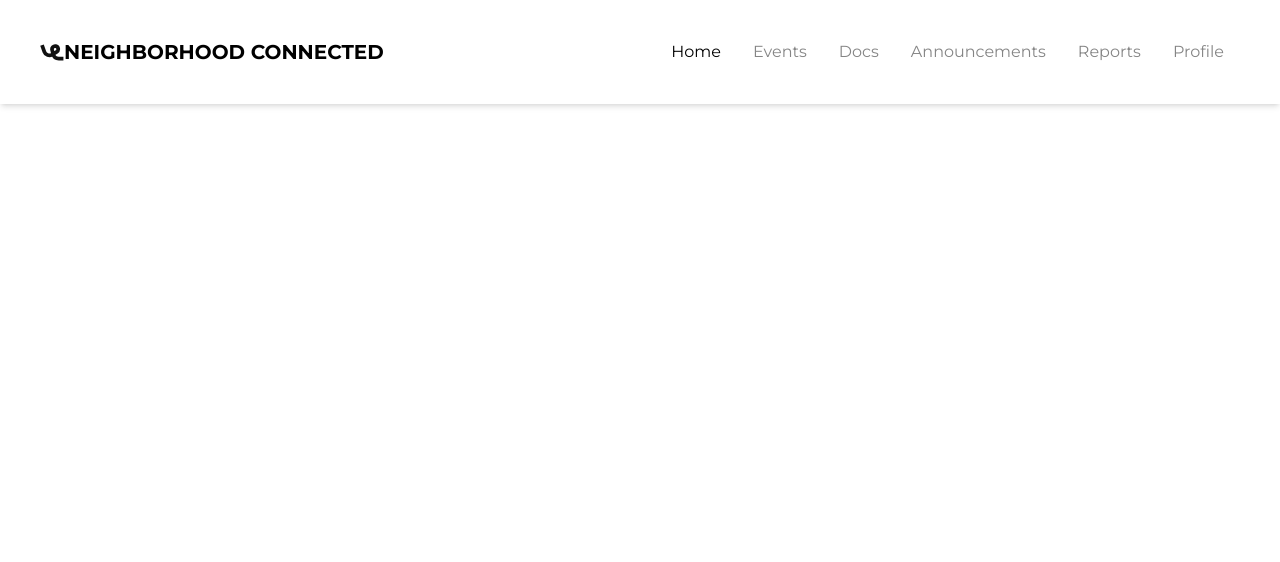
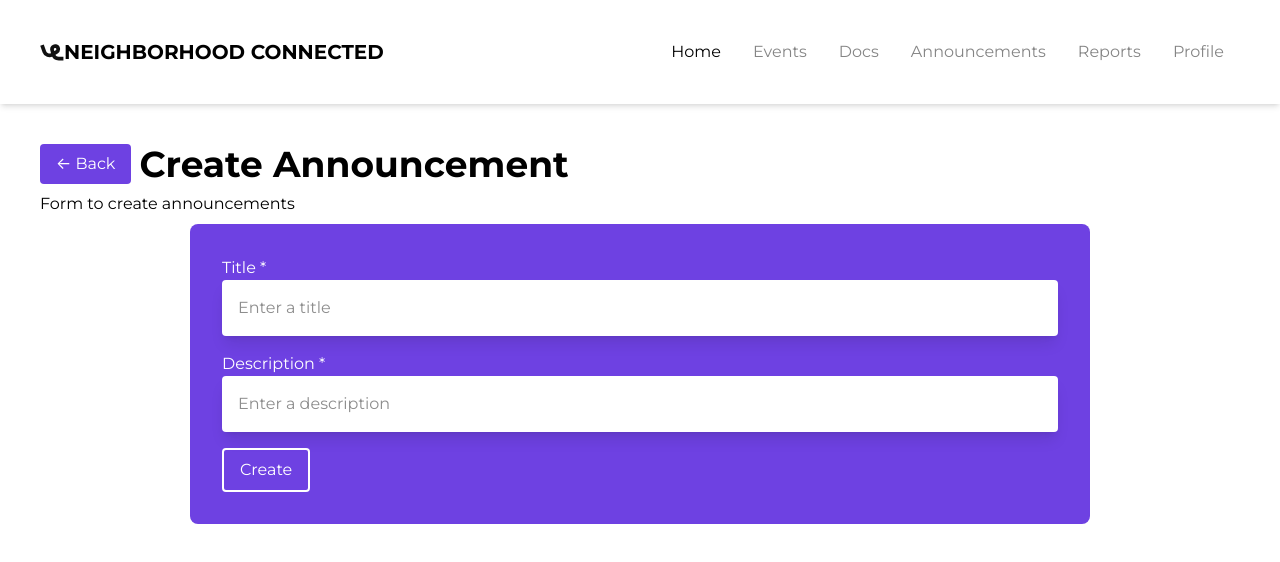
Before and after one commit to IgnacioPayeras/NeighborhoodConnected, a React (Vite) app in the folder client/: page /announcements/create_announcement in a window 1280 px wide. Shown: the top 562 px of the page. Built offline with nearby package versions, Linux system fonts and the light colour scheme.

Commit message:
Announcement page and announcement form

```diff
--- a/client/src/App.jsx
+++ b/client/src/App.jsx
@@ -9,7 +9,7 @@ import { Events } from "./pages/Events";
 import { CreateEventForm } from "./pages/CreateEventForm";
 
 import { Announcements } from "./pages/Announcements";
-
+import { CreateAnnouncementForm } from "./pages/CreateAnnouncementForm";
 const App = () => {
   return (
     <BrowserRouter>
@@ -18,6 +18,7 @@ const App = () => {
         <Route path="/events" element={<Events />} />
         <Route path="/events/create_event" element={<CreateEventForm />} />
         <Route path="/announcements" element={<Announcements />} />
+        <Route path="/announcements/create_announcement" element={<CreateAnnouncementForm />} />
       </Routes>
     </BrowserRouter>
   );
--- a/client/src/api/announcements.api.js
+++ b/client/src/api/announcements.api.js
@@ -5,3 +5,5 @@ const announcementsApi = axios.create({
 });
 
 export const getAllAnnouncements = () => announcementsApi.get("/");
+export const createAnnouncement = (announcement) => announcementsApi.post("/", announcement);
+export const deleteAnnouncement = (id) => announcementsApi.delete(`/${id}`);
--- a/client/src/components/Announcements/Card.jsx
+++ b/client/src/components/Announcements/Card.jsx
@@ -1,9 +1,30 @@
-import React from 'react'
+import React, { useState, useEffect } from "react";
+import Button from "../UI/Button";
+import { deleteAnnouncement } from "../../api/announcements.api";
 
-const Card = () => {
-  return (
-    <div>Card</div>
-  )
-}
+const Card = (props) => {
+  const [deleted, setDeleted] = useState(false);
+  const handleDeleteAnnouncement = async (id) => {
+    await deleteAnnouncement(id);
+    setDeleted(true);
+  };
+  return !deleted ? (
+    <div className="bg-white shadow-lg p-10 rounded my-2">
+      <div>
+        <h2>{props.title}</h2>
+        <p>{props.description}</p>
+      </div>
+      <div>
+        <Button className="mr-1" name="Edit" type="primary" color="purple" />
+        <Button
+          name="Delete"
+          type="primary"
+          color="red"
+          onClick={() => handleDeleteAnnouncement(props.id)}
+        />
+      </div>
+    </div>
+  ) : null;
+};
 
-export default Card
+export default Card;
--- a/client/src/components/Announcements/CardList.jsx
+++ b/client/src/components/Announcements/CardList.jsx
@@ -1,9 +1,35 @@
-import React from "react";
+import React, { useState, useEffect } from "react";
 import Card from "./Card";
+import { getAllAnnouncements } from "../../api/announcements.api.js";
 
 const CardList = (props) => {
+  const [announcements, setAnnouncements] = useState([]);
+
+  useEffect(() => {
+    async function loadAnnouncements() {
+      const response = await getAllAnnouncements();
+      setAnnouncements(response.data);
+    }
+
+    loadAnnouncements();
+  }, []);
   const searchValue = props.searchValue;
-  return <div>CardList</div>;
+  const searchFilteredArray = announcements.filter(announcements => {
+    return announcements.title.toLowerCase().includes(searchValue.toLowerCase());
+  });
+
+  return (
+    <div className="lg:grid grid-cols-2 gap-3 xl:grid-cols-3">
+      {searchFilteredArray.map((announcement) => (
+        <Card
+          key={announcement.id}
+          id={announcement.id}
+          title={announcement.title}
+          description={announcement.content}
+        />
+      ))}
+    </div>
+  );
 };
 
 export default CardList;
--- a/client/src/components/Announcements/Form.jsx
+++ b/client/src/components/Announcements/Form.jsx
@@ -0,0 +1,54 @@
+import React from "react";
+import Button from "../UI/Button";
+
+import { useForm } from "react-hook-form";
+import { useNavigate } from "react-router-dom";
+
+import { createAnnouncement } from "../../api/announcements.api";
+
+const Form = () => {
+  const { register, handleSubmit } = useForm();
+  const navigate = useNavigate();
+
+  const onSubmit = async (data) => {
+    data.pub_datetime = new Date();
+    data.id_account = 1;
+    await createAnnouncement(data);
+    navigate("/announcements");
+  };
+  return (
+    <form
+      className="bg-purple text-white rounded-lg p-8 w-full md:w-3/4"
+      onSubmit={handleSubmit(onSubmit)}
+    >
+      <div className="flex flex-col mb-4">
+        <label htmlFor="title">Title *</label>
+        <input
+          id="title"
+          name="title"
+          type="text"
+          placeholder="Enter a title"
+          required
+          {...register("title", {
+            required: true,
+          })}
+        />
+      </div>
+      <div className="flex flex-col mb-4">
+        <label htmlFor="content">Description *</label>
+        <input
+          id="content"
+          name="content"
+          type="text"
+          placeholder="Enter a description"
+          {...register("content", {
+            required: false,
+          })}
+        />
+      </div>
+      <Button name="Create" type="secondary" />
+    </form>
+  );
+};
+
+export default Form;
--- /dev/null
+++ b/client/src/components/CreatePageForm.jsx
@@ -0,0 +1,25 @@
+import React from "react";
+import Button from "./UI/Button";
+
+const CreatePageForm = (props) => {
+  return (
+    <div className="p-10">
+      <div className="flex flex-col md:flex-row">
+        <Button
+          className="mb-2 md:mr-2"
+          name="← Back"
+          type="primary"
+          color="purple"
+          link={props.link}
+        />
+        <h1>{props.title}</h1>
+      </div>
+      <h3>{props.subtitle}</h3>
+      <div className="flex justify-center mt-2">
+        {props.form}
+      </div>
+    </div>
+  );
+};
+
+export default CreatePageForm;
--- a/client/src/pages/Announcements.jsx
+++ b/client/src/pages/Announcements.jsx
@@ -1,9 +1,11 @@
-import React from "react";
+import React, { useState, useEffect } from "react";
 import Search from "../components/UI/Search";
 import Button from "../components/UI/Button";
 import CardList from "../components/Announcements/CardList";
 
 export const Announcements = () => {
+  const [searchValue, setSearchValue] = useState("");
+
   return (
     <div className="px-10 mt-10">
       <h1>Announcements</h1>
@@ -15,19 +17,19 @@ export const Announcements = () => {
           classNameContainer="w-full mr-2 mb-2 xl:w-11/12"
           className="w-full pl-10"
           placeholder="Search"
-          // onChangeValue={(event) => {
-          //   setSearchValue(event.target.value);
-          // }}
+          onChangeValue={(event) => {
+            setSearchValue(event.target.value);
+          }}
         />
         <Button
           name="+ Create"
           type="primary"
           color="purple"
           className="w-fit h-fit"
-          // link="/events/create_event"
+          link="/announcements/create_announcement"
         />
       </div>
-      <CardList />
+      <CardList searchValue={searchValue}/>
     </div>
   );
 };
--- /dev/null
+++ b/client/src/pages/CreateAnnouncementForm.jsx
@@ -0,0 +1,14 @@
+import React from "react";
+import CreatePageForm from "../components/CreatePageForm";
+import Form from "../components/Announcements/Form";
+
+export const CreateAnnouncementForm = () => {
+  const title = "Create Announcement"
+  const subtitle = "Form to create announcements"
+  const link = "/announcements"
+  const form = <Form />
+
+  return (
+    <CreatePageForm link={link} title={title} subtitle={subtitle} form={form}/>
+  );
+};
--- a/client/src/pages/CreateEventForm.jsx
+++ b/client/src/pages/CreateEventForm.jsx
@@ -3,16 +3,12 @@ import Button from "../components/UI/Button";
 import Form from "../components/Events/Form";
 
 export const CreateEventForm = () => {
+  const title = "Create Event"
+  const subtitle = "Form to create events"
+  const link = "/events"
+  const form = <Form />
+
   return (
-    <div className="p-10">
-      <div className="flex flex-col md:flex-row">
-        <Button className="mb-2 md:mr-2" name="← Back" type="primary" color="purple" link="/events"/>
-        <h1>Create Event</h1>
-      </div>
-      <h3>Form to create events</h3>
-      <div className="flex justify-center mt-2">
-        <Form />
-      </div>
-    </div>
+    <CreatePageForm link={link} title={title} subtitle={subtitle} form={form}/>
   );
 };
```
Also changed, not shown: 1 other file (tests, documents, lock files or other folders).
